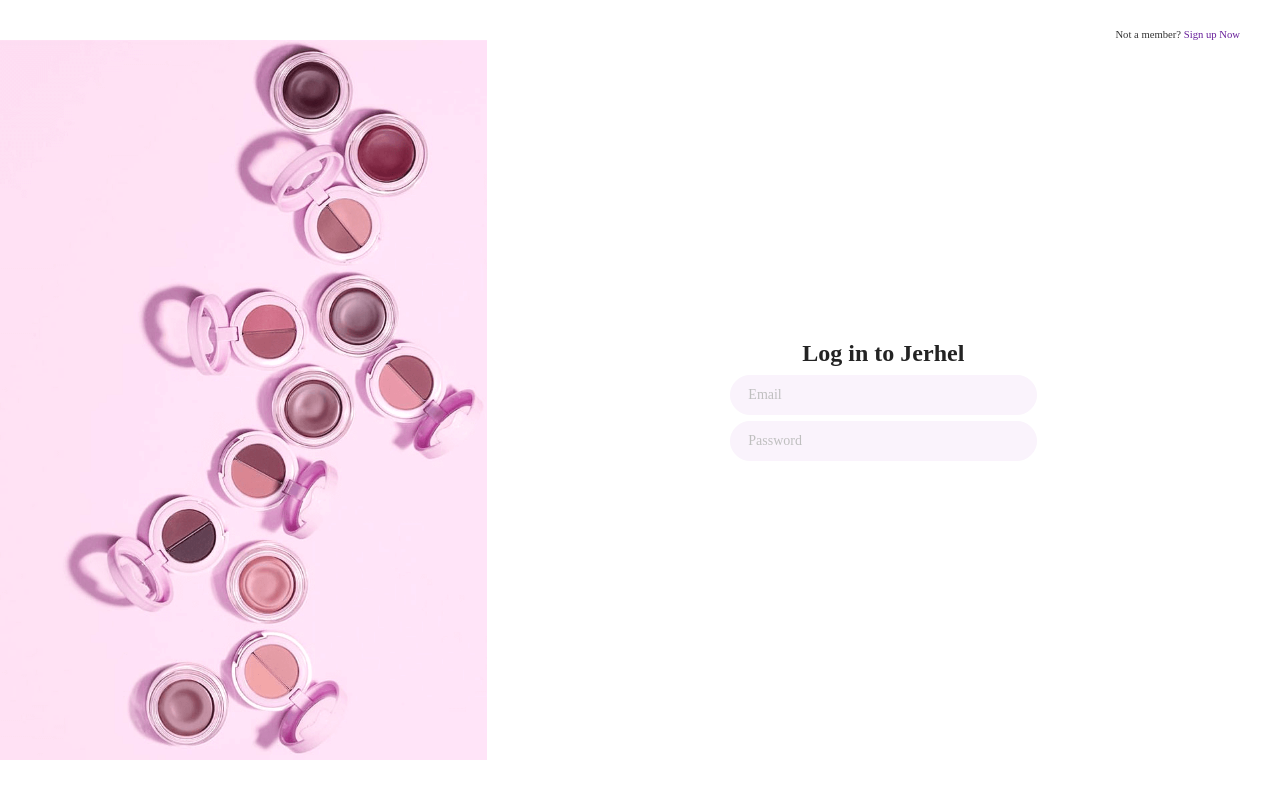
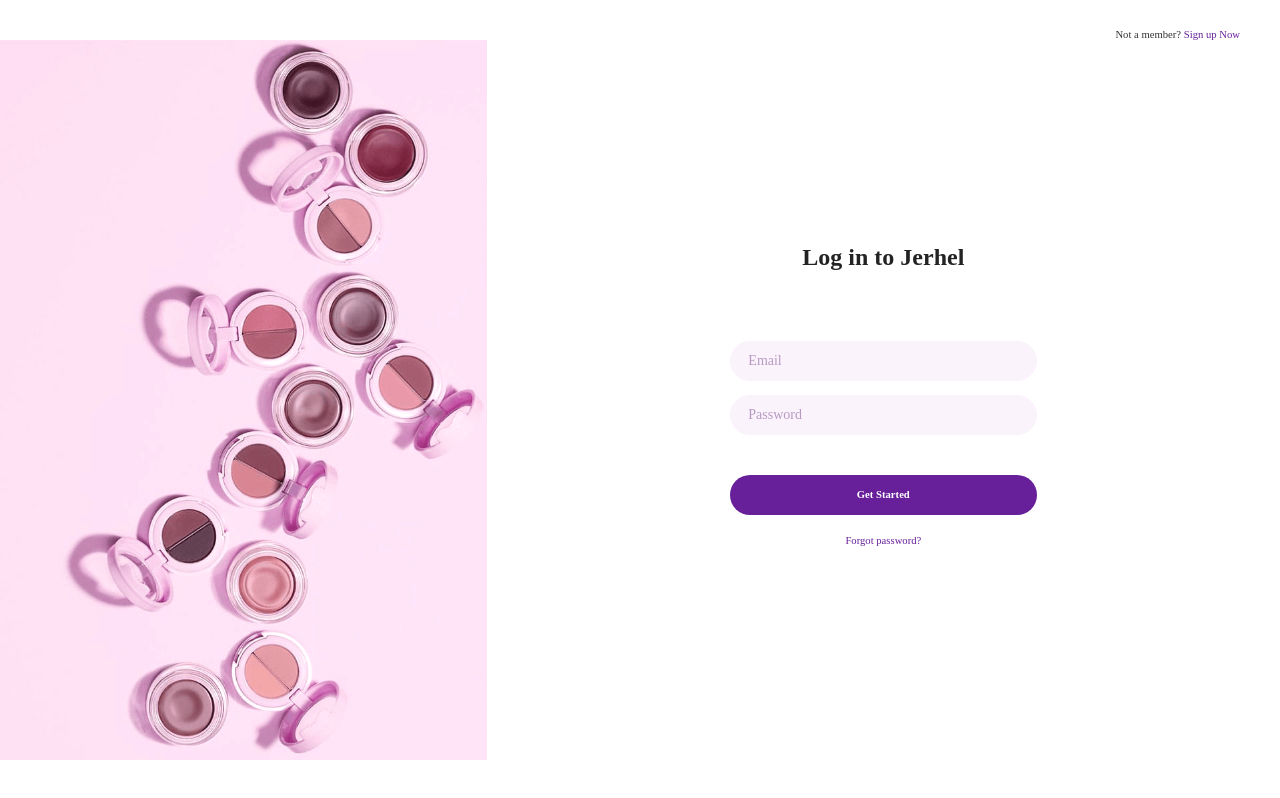
Before and after one commit to 452MJ/jerhel-website, a Next.js app: page /auth/login in a window 1280 px wide. Built offline with nearby package versions, Linux system fonts and the light colour scheme; a web font is replaced by a local one.

Commit message:
feat(Login): ui

```diff
--- a/pages/auth/login.jsx
+++ b/pages/auth/login.jsx
@@ -9,7 +9,11 @@ export default function Index() {
       className="row"
       style={{ overflow: 'hidden', width: apx(1920), height: '100vh' }}
     >
-      <img src="/auth_bg.png" style={{ width: apx(730), height: apx(1080) }} />
+      <img
+        src="/auth_bg.png"
+        alt=""
+        style={{ width: apx(730), height: apx(1080) }}
+      />
       <div className="column" style={{ flex: 1, alignSelf: 'stretch' }}>
         <span
           style={{
@@ -39,7 +43,8 @@ export default function Index() {
 
           <Input
             style={{
-              margin: apx(5),
+              marginTop: apx(100),
+              marginBottom: apx(20),
               width: apx(460),
               height: apx(60),
               borderRadius: apx(43),
@@ -49,7 +54,8 @@ export default function Index() {
           />
           <Input
             style={{
-              margin: apx(5),
+              marginBottom: apx(60),
+
               width: apx(460),
               height: apx(60),
               borderRadius: apx(43),
@@ -57,6 +63,20 @@ export default function Index() {
             }}
             placeholder="Password"
           />
+
+          <div className="button-primary">Get Started</div>
+
+          <div
+            className="button-primary"
+            style={{
+              background: '#fff',
+              color: '#681f9a',
+              fontWeight: '400',
+              marginTop: apx(10),
+            }}
+          >
+            Forgot password?
+          </div>
         </div>
       </div>
     </div>
--- a/styles/global.css
+++ b/styles/global.css
@@ -291,6 +291,26 @@ input::-ms-input-placeholder { /* Microsoft Edge */
     -webkit-box-orient: vertical;
 }
 
+.button-primary{
+    cursor: pointer;
+    display: -webkit-flex; /* Safari */
+    display: flex;
+    flex-direction: column;
+    justify-content: center;
+    align-items: center;
+    position: relative;
+    -webkit-box-sizing: border-box;
+    -moz-box-sizing: border-box;
+    box-sizing: border-box;
+    width:4.6rem;
+    height:.6rem;
+    border-radius: .43rem;
+    background: #681F9A;
+    color:#fff;
+    font-weight: 600;
+    font-size: .16rem;
+}
+
 .mouse {
     cursor: pointer;
 }
--- a/styles/vars.css
+++ b/styles/vars.css
@@ -28,3 +28,16 @@
     outline: 0;
     box-shadow: 0 0 0 3px #FAF3FC;
 }
+
+
+.ant-input::placeholder {
+    color: #B899C2;
+}
+
+.ant-input:hover::placeholder {
+    color: #333;
+}
+
+.ant-input:focus::placeholder {
+    color: #333;
+}
```
Also changed, not shown: 工时记录.csv. Lines whose indentation alone changed are shown as unchanged.
